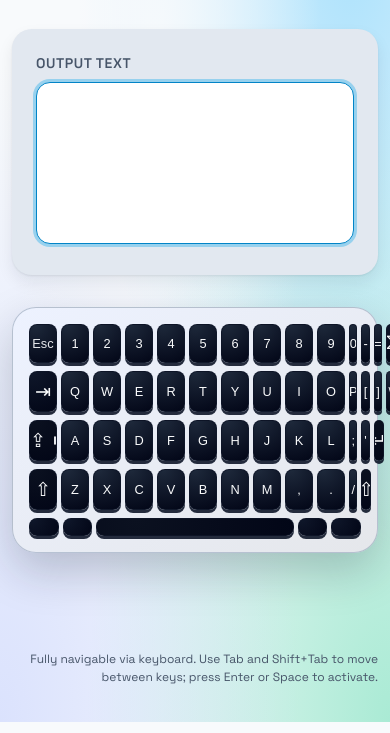
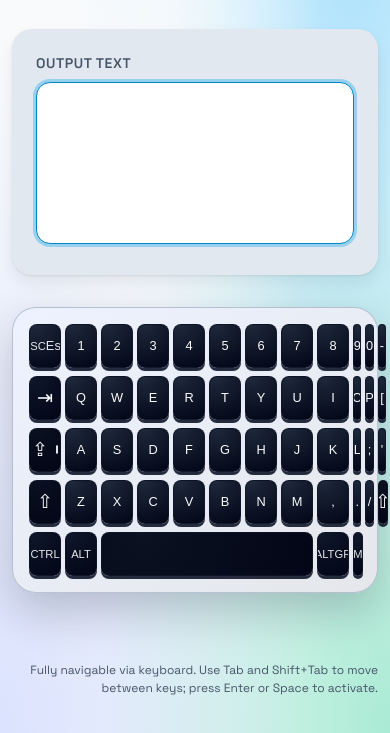
Before and after one commit to BenGephardt/GridBoard, a website: page index.html in a window 390 px wide. Shown: the part 122-855 px from the top of the page. Drawn offline with Linux system fonts and the light colour scheme.

Commit message:
feat: enhance keyboard accessibility with minimum key height and improved layout

```diff
--- a/style.css
+++ b/style.css
@@ -355,8 +355,10 @@
     gap: var(--space-1);
   }
 
+  /* WCAG 2.5.8: 44px min-height keeps keys tappable for limited motor input */
   .key {
     padding: 0.5rem 0.2rem;
+    min-height: 44px;
     border-radius: 8px;
     font-size: 0.8rem;
     /* Added to ensure icons don't wrap or look weird */
@@ -364,12 +366,14 @@
     overflow: hidden;
   }
 
+  /* 32px floor forces rows to wrap rather than compress keys below the
+     minimum touch target — tappability over authentic keyboard proportions */
   .keyboard-row--1,
   .keyboard-row--2,
   .keyboard-row--3,
   .keyboard-row--4,
   .keyboard-row--5 {
-    grid-template-columns: repeat(auto-fit, minmax(28px, 1fr));
+    grid-template-columns: repeat(auto-fit, minmax(32px, 1fr));
   }
 
   .key--space {
@@ -377,6 +381,7 @@
   }
 
   /* --- UPDATED SPECIAL KEY LOGIC --- */
+  /* Accessible names are preserved via aria-label on each key */
   .key--special {
     font-size: 0; /* Hides the text: "Backspace", "Shift", etc. */
     letter-spacing: 0;
@@ -405,6 +410,15 @@
     font-size: 1.2rem;
   }
 
+  /* Modifier keys have no glyph equivalent — fall back to the data-key value
+     so they don't render blank under font-size: 0 */
+  .key--control::before,
+  .key--utility::before {
+    content: attr(data-key);
+    font-size: 0.7rem;
+    text-transform: uppercase;
+  }
+
   /* Ensure the caps indicator dot still shows up next to the icon */
   .key--caps {
     display: flex;
```
